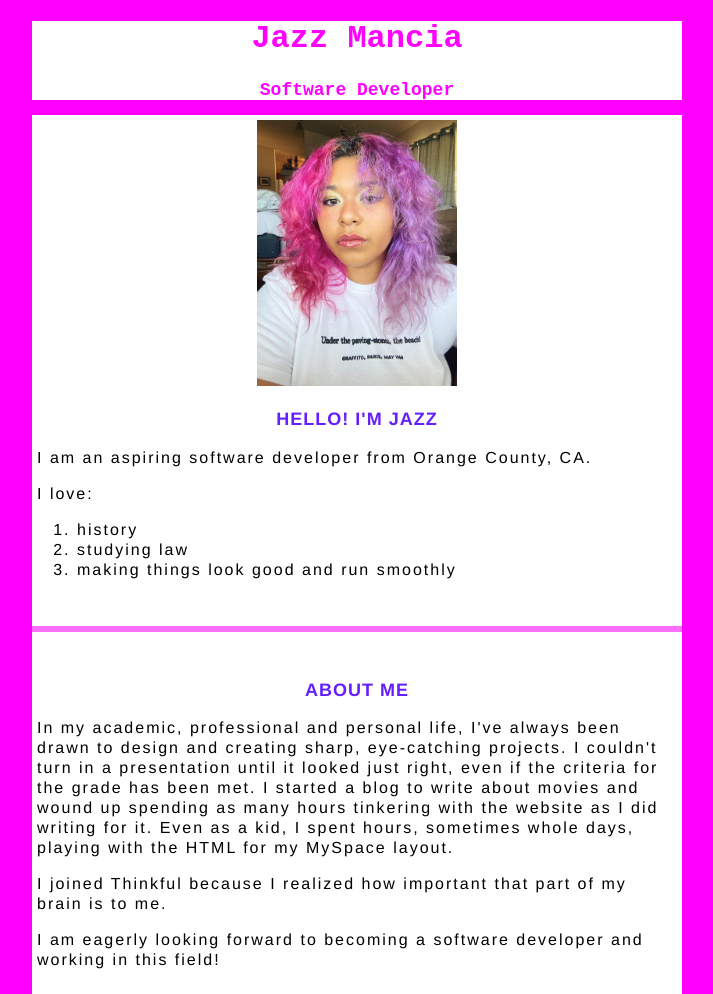
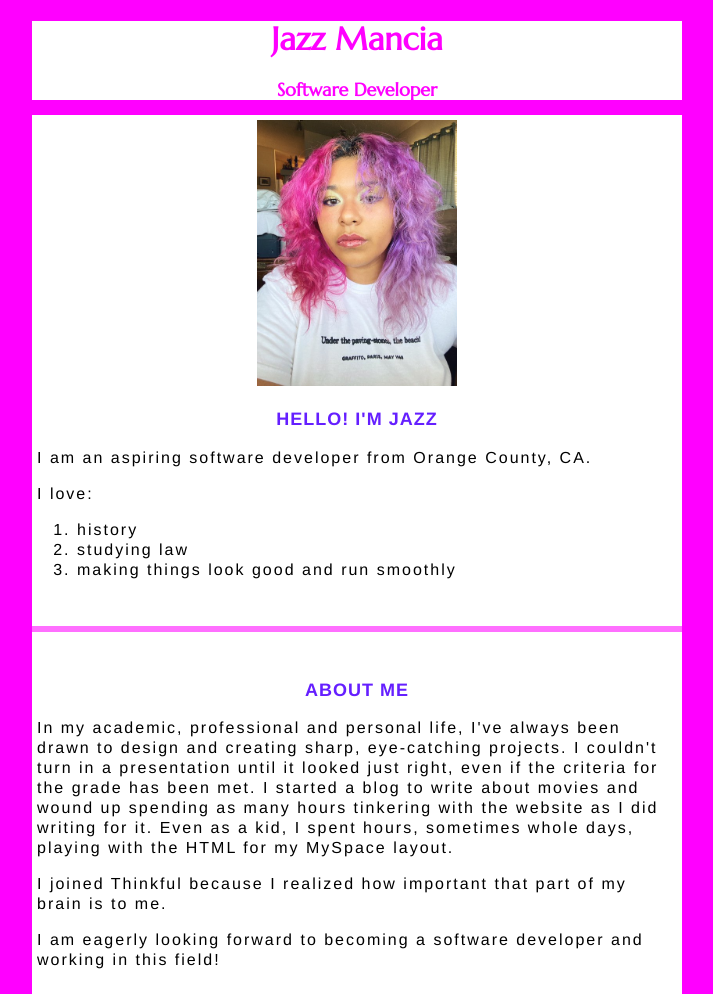
Before and after one commit to jazzmancia/portfolio, a plain HTML site: page index.html in a window 1280 px wide. Shown: the top 994 px of the page, without its empty margins (283-996 px from the left). Drawn offline with nearby package versions, Linux system fonts and the light colour scheme; a script that the page names is missing.

Commit message:
Update style.css
changed h1 and h2 font fam

```diff
--- a/style.css
+++ b/style.css
@@ -12,7 +12,7 @@ header, main, footer {
 
 /* font styles for h1 and h2 */
 h1, h2 {
-  font-family: 'Courier New', Courier, monospace;
+  font-family: 'Marcellus', monospace;
   color: #ff00ff;
   text-align: center;
 }
```
